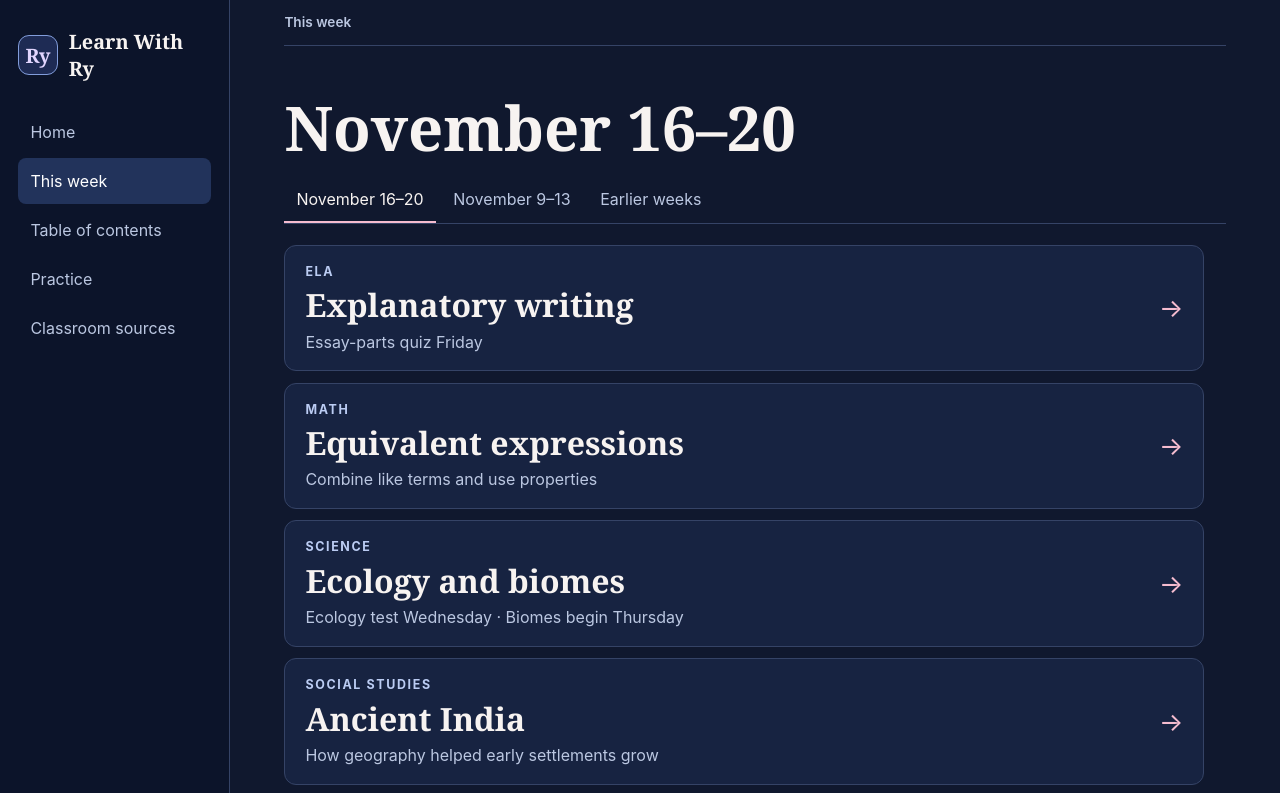
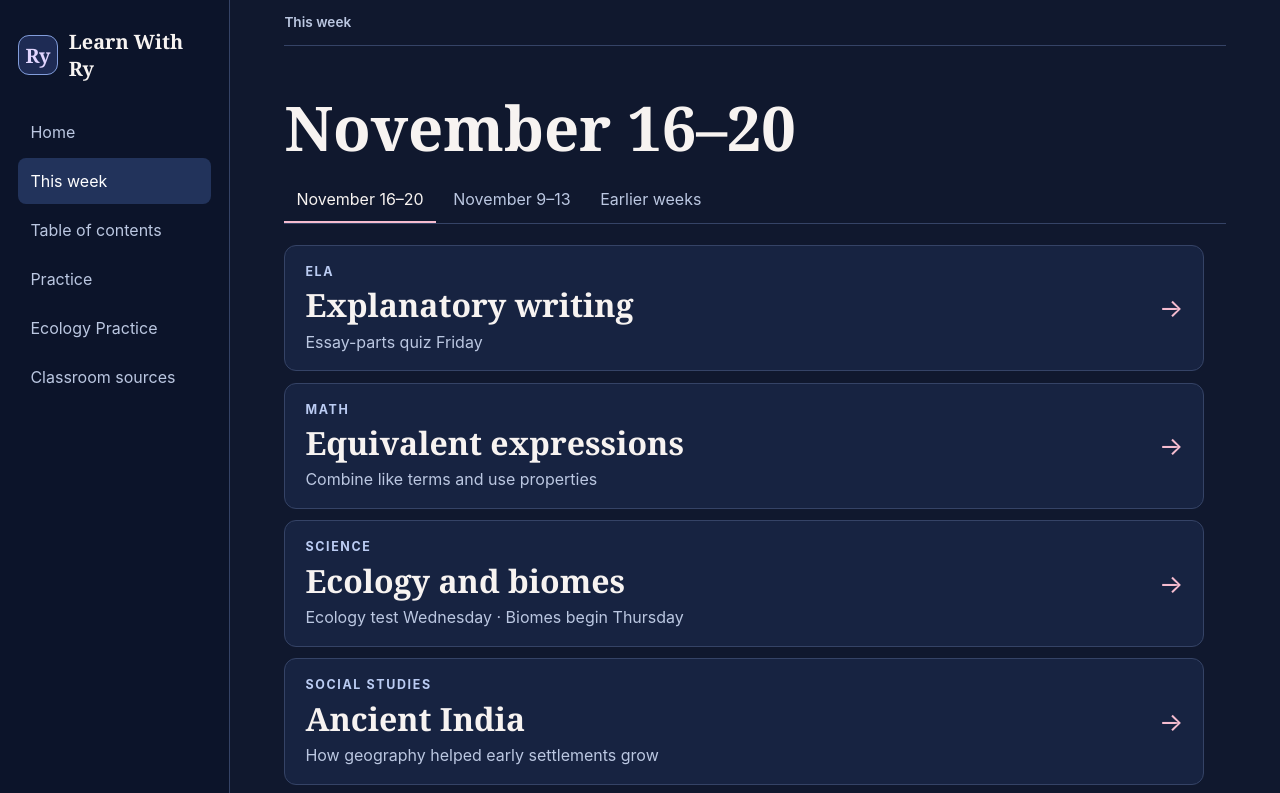
Before and after one commit to Snacks-reading/Learn-with-Ry2, a plain HTML site: page index.html in a window 1280 px wide. Both pictures are taken after a click on the link "Start this week". Shown: the top 793 px of the page. Drawn offline with Linux system fonts and the light colour scheme.

Commit message:
Link ecology practice from the student homepage

```diff
--- a/index.html
+++ b/index.html
@@ -17,6 +17,7 @@
         <a href="#week">This week</a>
         <a href="#contents">Table of contents</a>
         <a href="#practice">Practice</a>
+        <a href="ecology-mixed-practice.html">Ecology Practice</a>
         <a href="#sources">Classroom sources</a>
       </nav>
     </aside>
```
